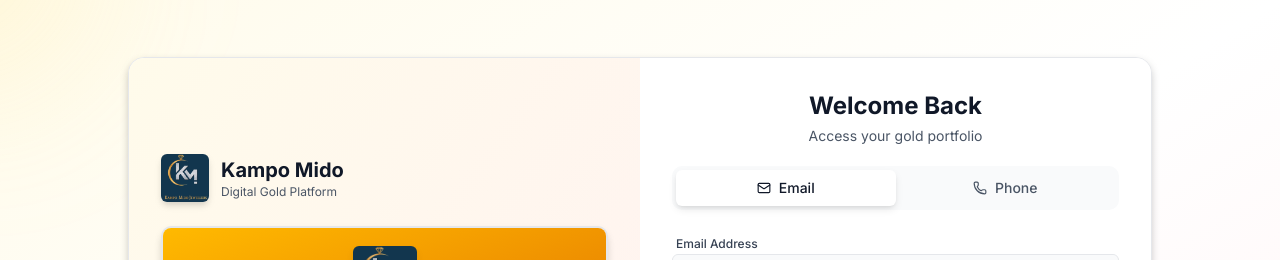
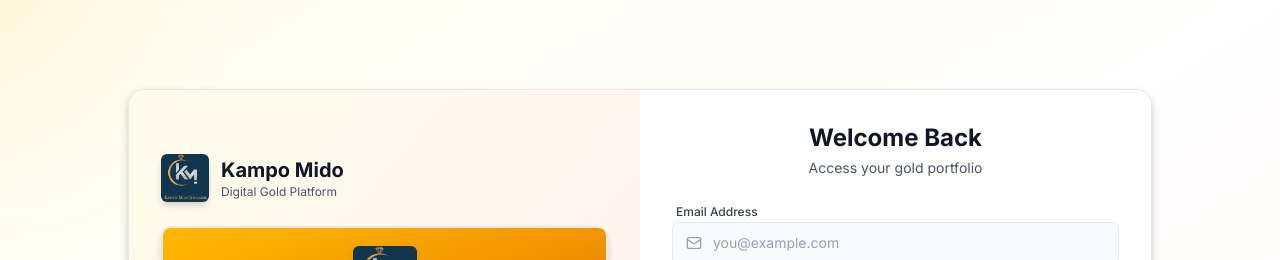
Before and after one commit to gipldevelopers/kampo-mido, a Next.js app: page / in a window 1280 px wide. Shown: the top 260 px of the page. Built offline with nearby package versions, Linux system fonts and the light colour scheme; no server answers.

Commit message:
--stable--

```diff
--- a/app/page.js
+++ b/app/page.js
@@ -6,7 +6,7 @@ import { useRouter } from "next/navigation";
 import { useUser } from "@/context/UserContext";
 import AuthService from "@/services/auth.service";
 import Toast from "@/components/Toast";
-import { Eye, EyeOff, Shield, Gem, Lock, User, Mail, Phone, ArrowRight, Sparkles, TrendingUp, Award } from "lucide-react";
+import { Eye, EyeOff, Shield, Gem, Lock, User, Mail, ArrowRight, Sparkles, TrendingUp, Award } from "lucide-react";
 
 export default function LoginPage() {
   const router = useRouter();
@@ -17,13 +17,7 @@ export default function LoginPage() {
   const [isLoading, setIsLoading] = useState(false);
   const [toast, setToast] = useState(null);
   const [checkingAuth, setCheckingAuth] = useState(true);
-  const [activeTab, setActiveTab] = useState("email");
 
-  // Clear input when switching tabs
-  useEffect(() => {
-    setLoginInput("");
-    setToast(null);
-  }, [activeTab]);
 
   useEffect(() => {
     const checkAuth = () => {
@@ -60,11 +54,7 @@ export default function LoginPage() {
         password,
       };
 
-      if (activeTab === "email") {
-        credentials.email = loginInput.trim().toLowerCase();
-      } else {
-        credentials.phone = loginInput.trim();
-      }
+      credentials.email = loginInput.trim().toLowerCase();
 
       const { user, token } = await AuthService.login(credentials);
 
@@ -261,57 +251,27 @@ export default function LoginPage() {
                 <p className="text-sm text-gray-600">Access your gold portfolio</p>
               </div>
 
-              {/* Login Tabs */}
-              <div className="bg-gray-50 rounded-xl p-1">
-                <div className="flex">
-                  <button
-                    type="button"
-                    onClick={() => setActiveTab("email")}
-                    className={`flex-1 py-2 px-3 rounded-lg text-sm font-medium transition-all duration-300 ${activeTab === "email"
-                      ? "bg-white text-gray-900 shadow-md"
-                      : "text-gray-600 hover:text-gray-900"
-                      }`}
-                  >
-                    <div className="flex items-center justify-center gap-2">
-                      <Mail className="w-3.5 h-3.5" />
-                      <span>Email</span>
-                    </div>
-                  </button>
-                  <button
-                    type="button"
-                    onClick={() => setActiveTab("phone")}
-                    className={`flex-1 py-2 px-3 rounded-lg text-sm font-medium transition-all duration-300 ${activeTab === "phone"
-                      ? "bg-white text-gray-900 shadow-md"
-                      : "text-gray-600 hover:text-gray-900"
-                      }`}
-                  >
-                    <div className="flex items-center justify-center gap-2">
-                      <Phone className="w-3.5 h-3.5" />
-                      <span>Phone</span>
-                    </div>
-                  </button>
-                </div>
-              </div>
+
 
               {/* Login Form */}
               <form onSubmit={handleLogin} className="space-y-4">
-                {/* Username/Email/Phone Field */}
+                {/* Email Field */}
                 <div className="space-y-1.5">
                   <label className="text-xs font-medium text-gray-700 ml-1">
-                    {activeTab === "email" ? "Email Address" : "Phone Number"}
+                    Email Address
                   </label>
                   <div className="relative">
                     <div className="absolute left-3.5 top-1/2 -translate-y-1/2 text-gray-400">
-                      {activeTab === "email" ? <Mail className="w-4 h-4" /> : <Phone className="w-4 h-4" />}
+                      <Mail className="w-4 h-4" />
                     </div>
                     <input
-                      type={activeTab === "email" ? "email" : "tel"}
+                      type="email"
                       value={loginInput}
                       onChange={(e) => setLoginInput(e.target.value)}
                       required
                       disabled={isLoading}
                       className="w-full pl-10 pr-4 py-2.5 text-sm bg-gray-50 border border-gray-200 rounded-lg focus:outline-none focus:ring-2 focus:ring-amber-500/30 focus:border-amber-500 transition-all duration-300 placeholder:text-gray-400"
-                      placeholder={activeTab === "email" ? "you@example.com" : "9876543210"}
+                      placeholder="you@example.com"
                     />
                   </div>
                 </div>
```
